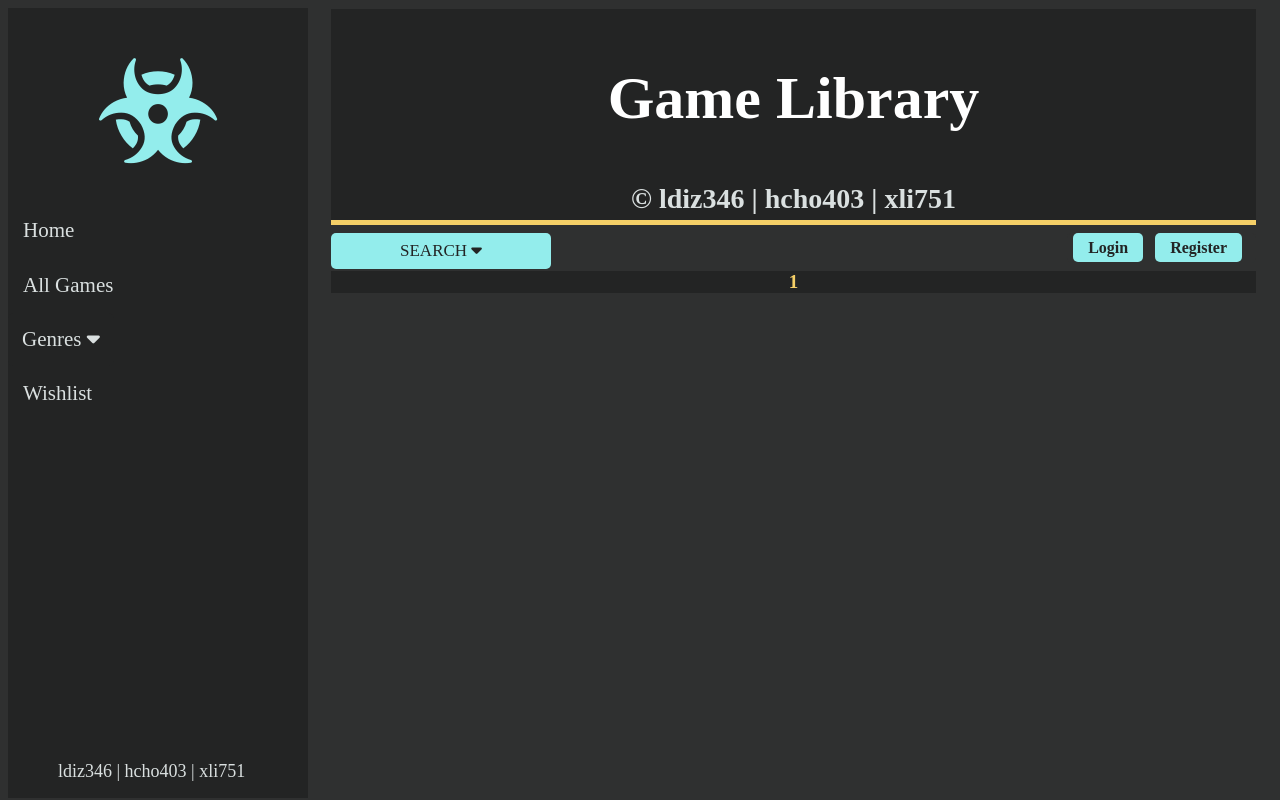
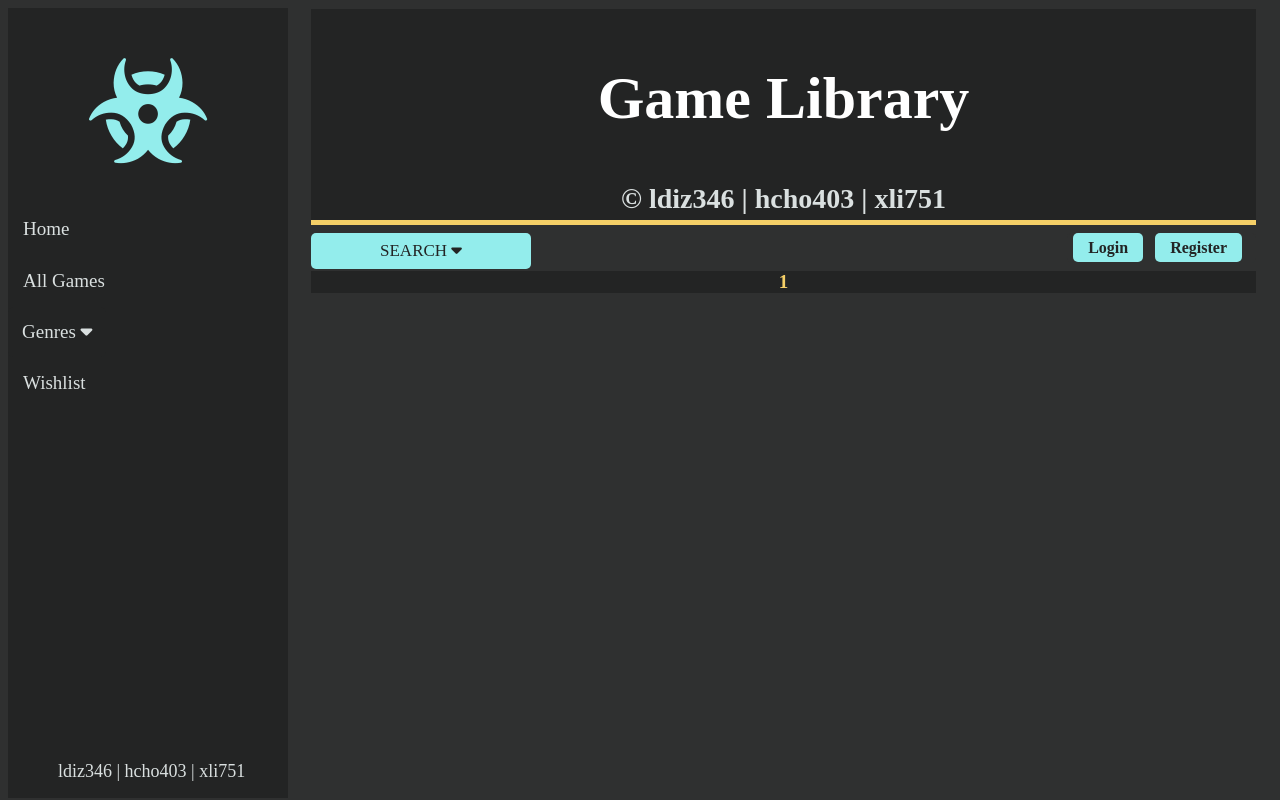
Before and after one commit to SkywalkerL235/cs235-2023-gameswebapp-assignment-ldiz346_hcho403_xli751__89, a Flask app: page /filtered_games/1 in a window 1280 px wide. Run offline with Flask 3, Linux system fonts and the light colour scheme; some libraries are stand-ins or nearby versions.

Commit message:
Update main.css

```diff
--- a/games/static/css/main.css
+++ b/games/static/css/main.css
@@ -9,7 +9,7 @@
 }
 
 div.content {
-  margin-left: 307px;
+  margin-left: 287px;
   padding: 1px 16px;
 }
 
@@ -93,7 +93,7 @@ a {
 .sidebar {
   margin: 0;
   padding: 0;
-  width: 300px;
+  width: 280px;
   background-color: #232424;
   position: fixed;
   height: 98.75%;
@@ -105,7 +105,7 @@ a {
   color: #dae0e0;
   padding: 15px;
   text-decoration: none;
-    font-size: 21px;
+    font-size: 19px;
 }
 
 .sidebar a:hover {
@@ -114,7 +114,7 @@ a {
   color: #232424;
     font-family: 'Courier';
     text-align: center;
-    font-size: 21px;
+    font-size: 19px;
     font-weight: bold;
 }
 
@@ -173,7 +173,7 @@ a {
   background-color: #232424;
   color: #dae0e0;
   padding: 14px;
-  font-size: 21px;
+  font-size: 19px;
   border: none;
   cursor: pointer;
   border-radius: 5px; /* Add border radius to make it look like a box */
@@ -185,7 +185,7 @@ a {
   display: none;
   position: absolute;
   background-color: #232424;
-  width: 265px;
+  width: 245px;
   border-radius: 4px;
   z-index: 1;
   padding: 9px;
@@ -217,7 +217,7 @@ a {
     text-align: center;
     font-weight: bold;
     padding-bottom: 23px;
-    font-size: 21px;
+    font-size: 19px;
 }
 
 /* Show the dropdown content when hovering over the dropdown button */
```
